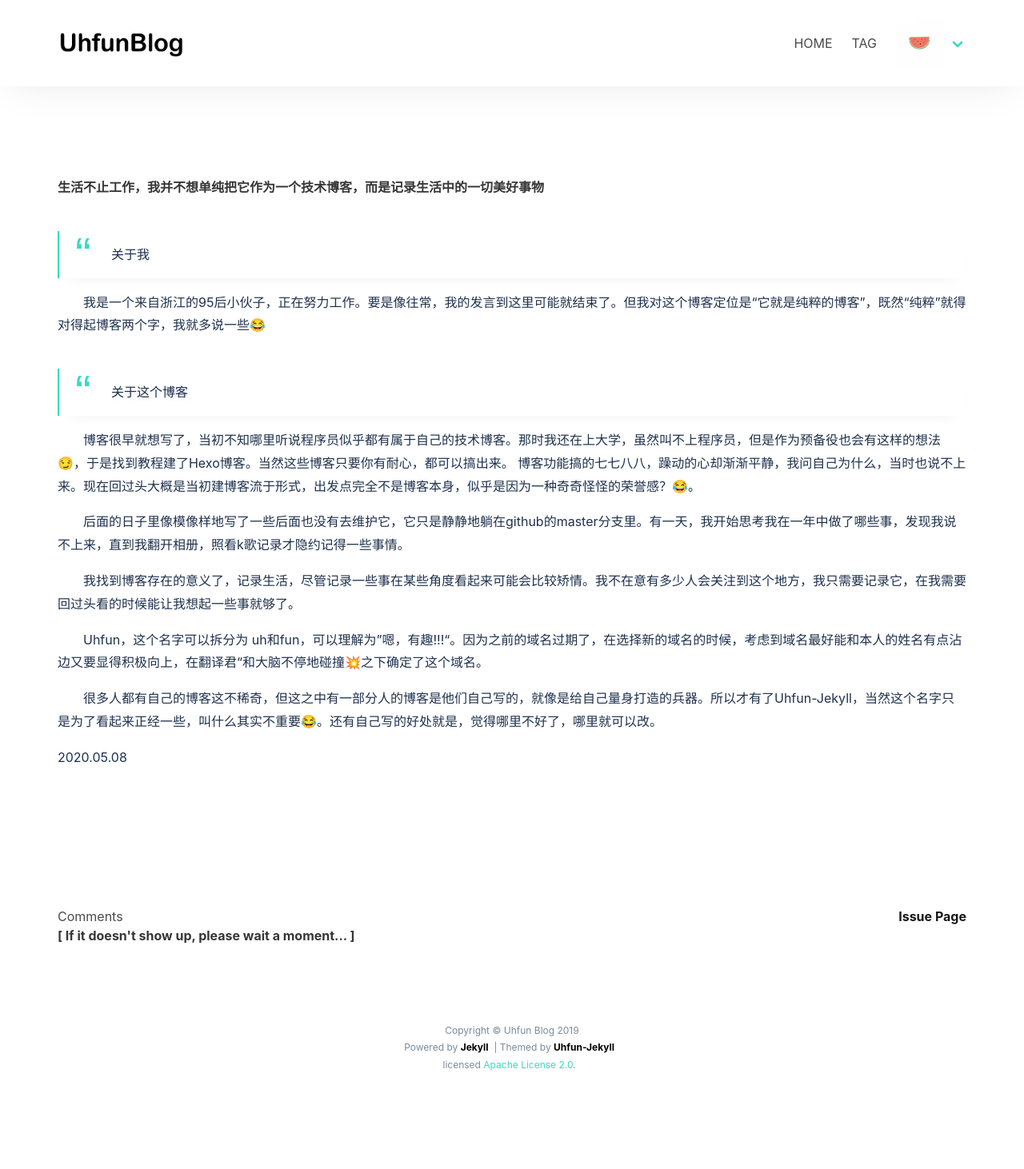
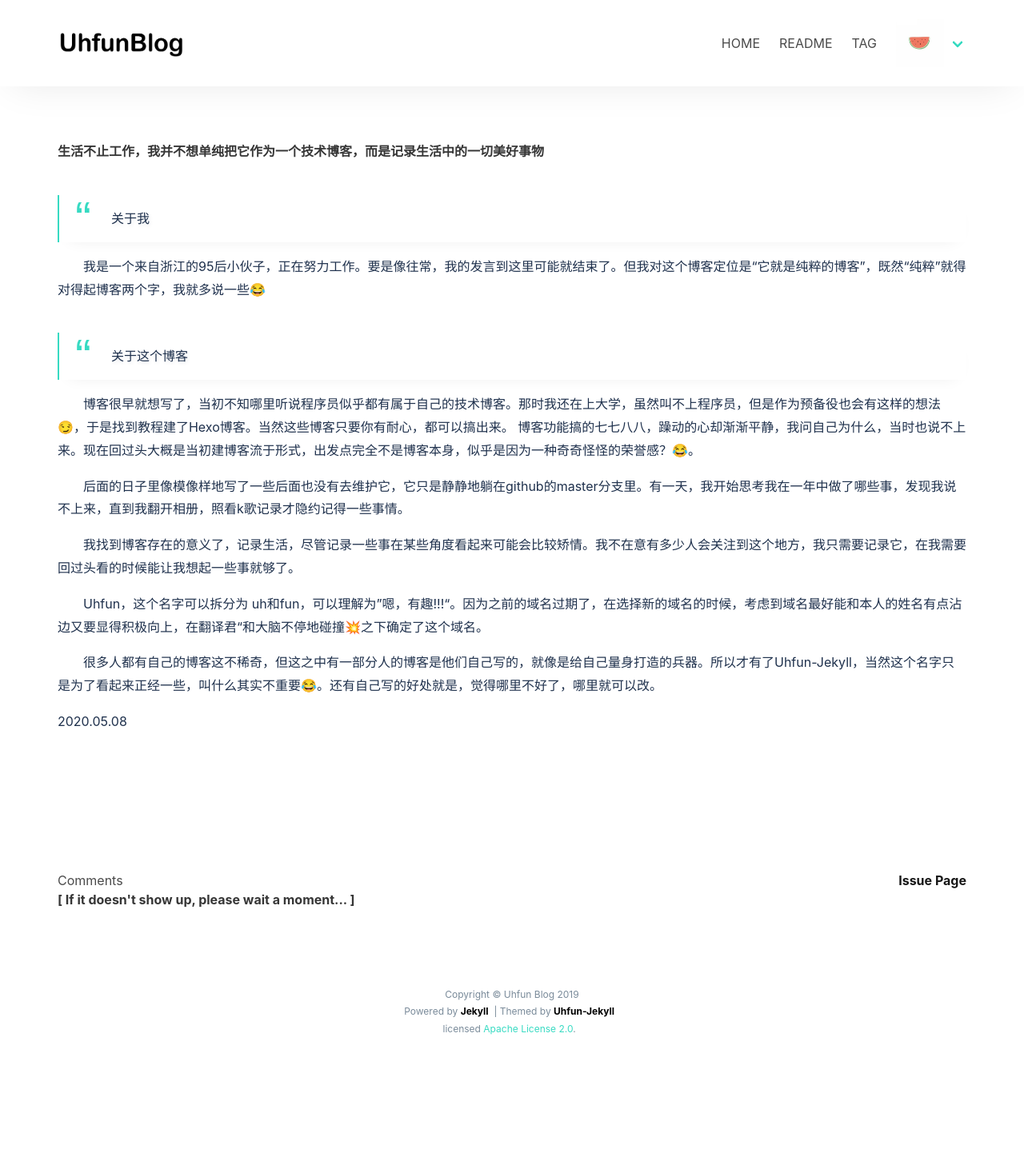
Before and after one commit to uhfun/Uhfun-Jekyll, a Jekyll site: the page built from about.md, in a window 1280 px wide. Shown: the whole page at 80% size. Built offline with Jekyll 4.4.1, drawn with Linux system fonts in a browser that asks for light colours; nearby versions of some CDN libraries; Markdown is read by kramdown in place of the engine named in the settings; comment, search, counter and statistics services are not loaded; after the commit the page ends 1418 px from its top, so only the background shows below that.

Commit message:
更新README

```diff
--- a/_config.yml
+++ b/_config.yml
@@ -82,3 +82,8 @@
       path:            "assets/**/*.pdf"
     values:
       sitemap:         false
+  -
+    scope:
+      path: "README.md"
+    values:
+      permalink: "README.html"
--- a/_data/color.json
+++ /dev/null
@@ -1,3 +0,0 @@
-{
-    "0" : "black"
-}
--- a/_includes/header.html
+++ b/_includes/header.html
@@ -17,10 +17,15 @@
     <div class="navbar-menu">
       <div class="navbar-end">
         <a class='navbar-item' href='/'>HOME</a>
+
+
         {% for path in page_paths %}
         {% assign my_page = site.html_pages | where: "path", path | first %}
+        {% assign my_page_path = my_page.path | downcase %}
         {% assign my_path = my_page.title | downcase | append:'/index.html' %}
-        {% if my_path == my_page.path %}
+        {% assign my_path2 = my_page.title | downcase | append:'.md' %}
+
+        {% if my_path == my_page_path or my_path2 == my_page_path %}
         <a class="navbar-item" href="{{ my_page.url | relative_url }}">
           {{ my_page.title | escape | upcase}}
         </a>
@@ -39,7 +44,7 @@
               <i class="fab fa-github" aria-hidden="true"></i> Github
             </a>
             <hr class="navbar-divider">
-            <a class="navbar-item" href="/about.html{% if site.utterances %}#utterances{% elsif site.gitment %}#gitmentContainer{% endif %}"> Report an issue
+            <a class="navbar-item" href="/README.html{% if site.utterances %}#utterances{% elsif site.gitment %}#gitmentContainer{% endif %}"> Report an issue
             </a>
           </div>
         </div>
--- a/_layouts/category.html
+++ b/_layouts/category.html
@@ -24,7 +24,7 @@
     <h2 class="head-year" onclick="$(this).next().slideToggle(240)">{{ year }}&nbsp;年</h2><ul class="month-list">
     {% endif %}
 
-    {% if month != tmpMonth %}
+    {% if month != tmpMonth or year != tmpYear %}
     {% unless forloop.first or tmpYear != year %}
     </li></ul>
     {% endunless %}
```
Also changed, not shown: about.md (+1 -1 lines), README.md.
